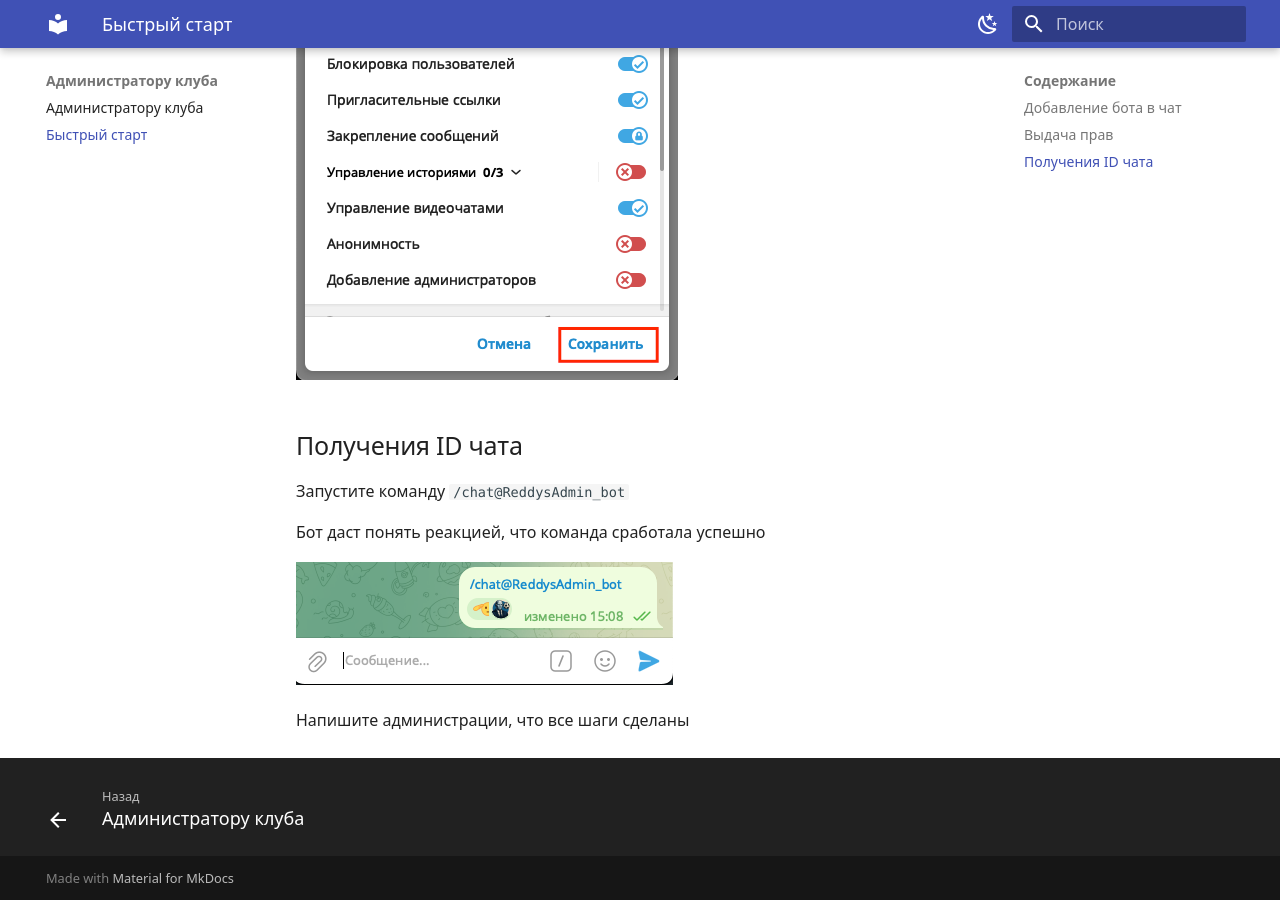
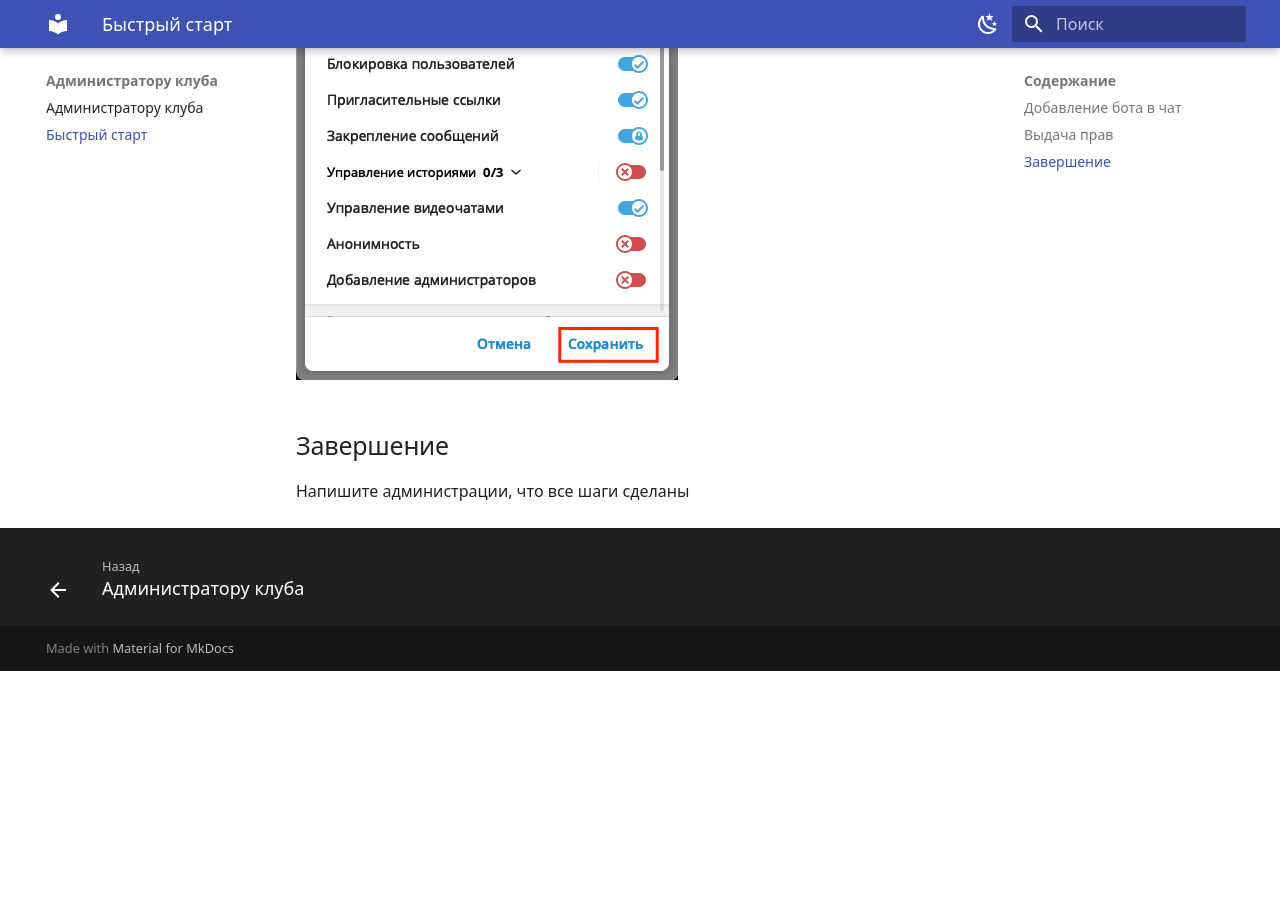
Before and after one commit to UselessHumster/football_bot_docs, an MkDocs documentation site: the page built from docs/docs/club_admins/1_start.md, in a window 1280 px wide and 900 px high, scrolled down 6625 px. Built offline with MkDocs 1.6.1 and Material for MkDocs 9.7.7, drawn with Linux system fonts in a browser that asks for light colours; after the commit the page ends 7296 px from its top, so only the background shows below that.

Commit message:
Removed mentioning aboud /chat command

```diff
--- a/docs/docs/club_admins/1_start.md
+++ b/docs/docs/club_admins/1_start.md
@@ -54,11 +54,6 @@
 
 ![img_11.png](assets/chat_confirm_bot_as_admin.png)
 
-## Получения ID чата
-Запустите команду `/chat@ReddysAdmin_bot`
 
-Бот даст понять реакцией, что команда сработала успешно
-
-![img_14.png](assets/chat_command.png)
-
+## Завершение
 Напишите администрации, что все шаги сделаны
```
